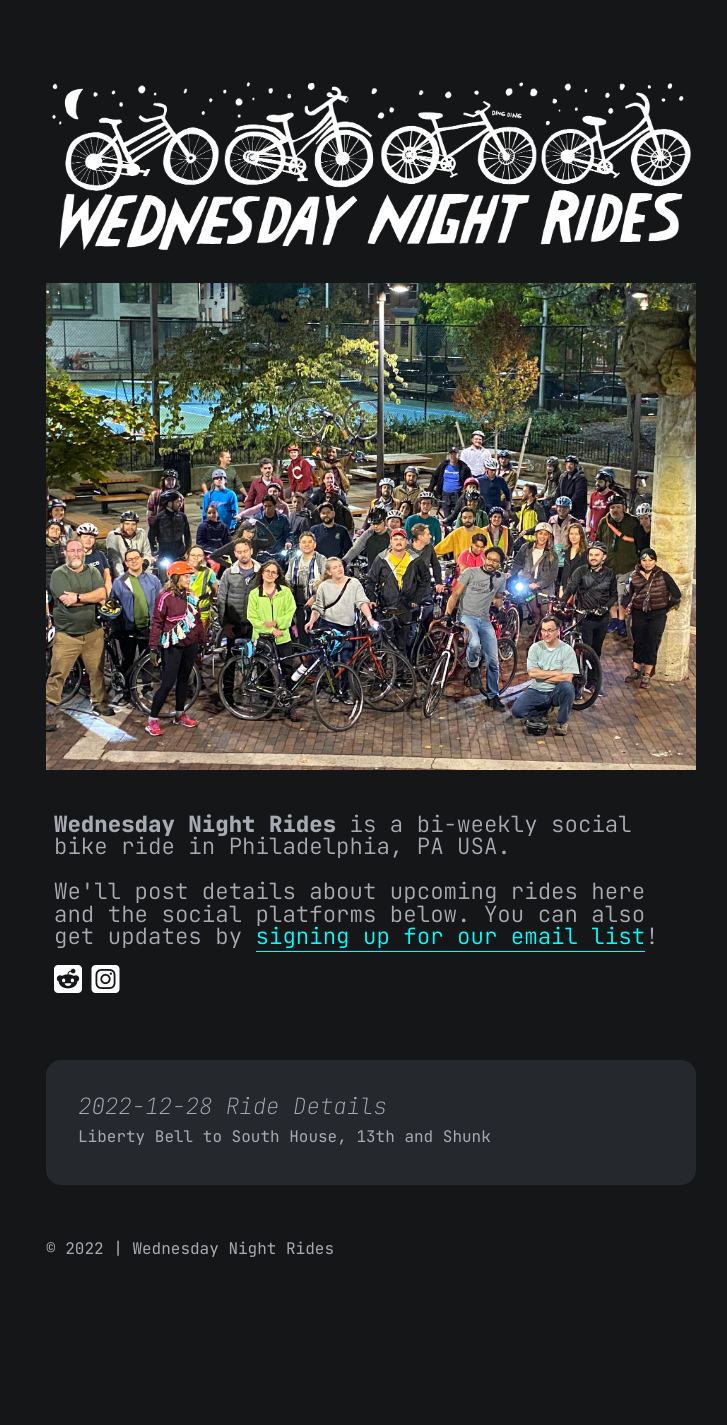
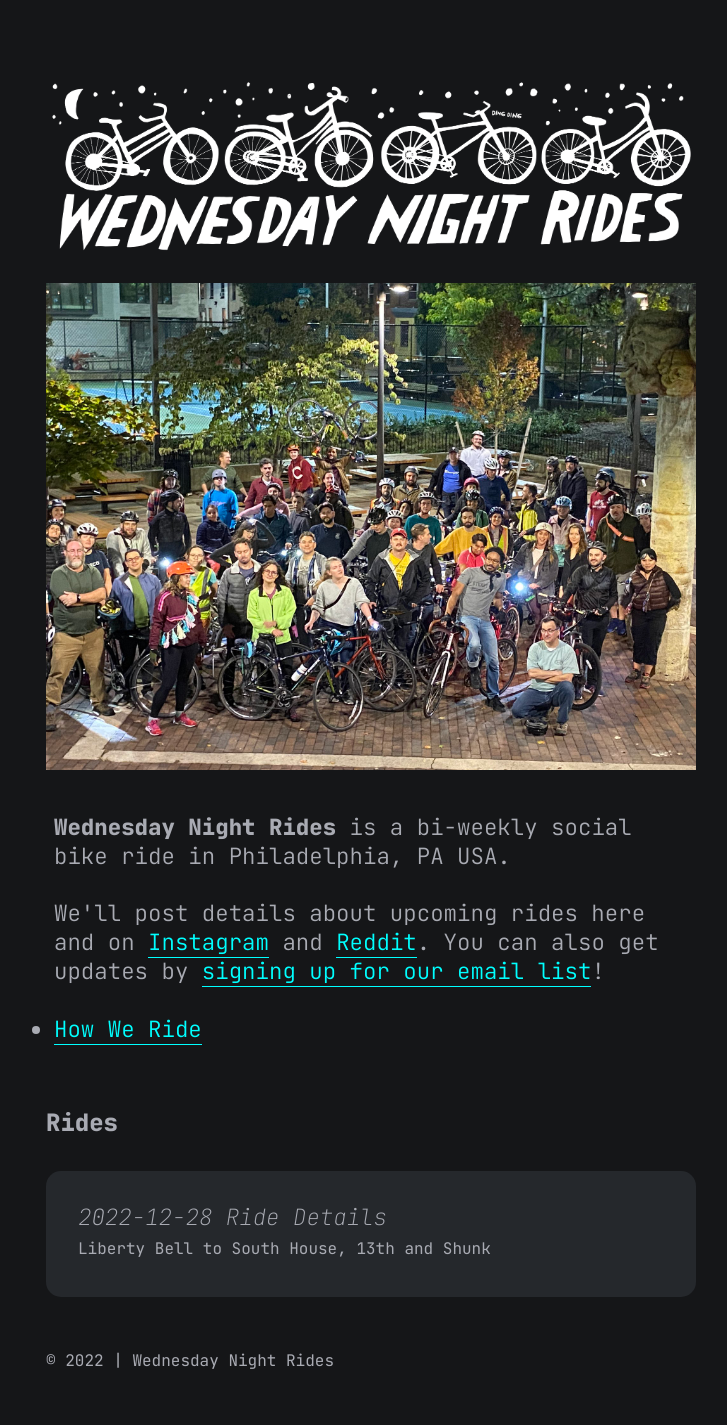
Before and after one commit to wednightrides/wednightrides.github.io, a Jekyll site: the page built from index.md, in a window 1280 px wide. Shown: the whole page, without its empty margins (269-996 px from the left). Built offline with Jekyll 4.4.1, drawn with Linux system fonts in a browser that asks for light colours; nearby versions of some CDN libraries; before the commit the page ends 1313 px from its top, so only the background shows below that.

Commit message:
add how we ride

```diff
--- a/_includes/bio.html
+++ b/_includes/bio.html
@@ -9,10 +9,16 @@
       </p>
       <br/>
       <p>
-        We'll post details about upcoming rides here and the social platforms below. You can also get updates by <a href="http://bit.ly/3LkhWl1">signing up for our email list</a>!
+        We'll post details about upcoming rides here and on <a href="https://www.instagram.com/wednesdaynightrides/" target="_blank">Instagram</a> and <a href="https://www.reddit.com/user/wednightrides" target="_blank">Reddit</a>. You can also get updates by <a href="http://bit.ly/3LkhWl1">signing up for our email list</a>!
       </P>
+      <br/>
+      <p>
+      <ul>
+        <li><a href="{{site.baseurl}}/how-we-ride">How We Ride</a></li>
+      </ul>
+    </p>
     </div>
-    <div id="social-wrapper">
+    <!-- <div id="social-wrapper">
 
       <a href="https://www.reddit.com/user/wednightrides" target="_blank">
         <span style="color: white"><i class="fa-brands fa-square-reddit fa-2xl"></i></span>
@@ -20,6 +26,6 @@
       <a href="https://www.instagram.com/wednesdaynightrides/" target="_blank">
         <span style="color: white"><i class="fa-brands fa-square-instagram fa-2xl"></i></span>
       </a>
-    </div>
+    </div> -->
   </section>
 </section>
--- a/_layouts/blog.html
+++ b/_layouts/blog.html
@@ -7,6 +7,7 @@
       <img src="{{site.baseurl}}/assets/images/wednightrides-group-2022-10-05.jpeg"/><br /><br />
       {% include bio.html %}
       <section class="articles">
+        <h1>Rides</h1>
         {% for post in site.posts %}
         <article class="article">
           <h2 class="article-title">
--- a/assets/css/blog.css
+++ b/assets/css/blog.css
@@ -60,7 +60,7 @@ main {
   margin-left: 0.5rem;
 }
 #text-wrapper {
-  line-height: 1.4rem;
+  line-height: 1.8rem;
   font-weight: 300;
   font-size: 1.4rem;
 }
```
Also changed, not shown: _layouts/page.html (added, +14 -0 lines), how-we-ride.md (added, +60 -0 lines).
